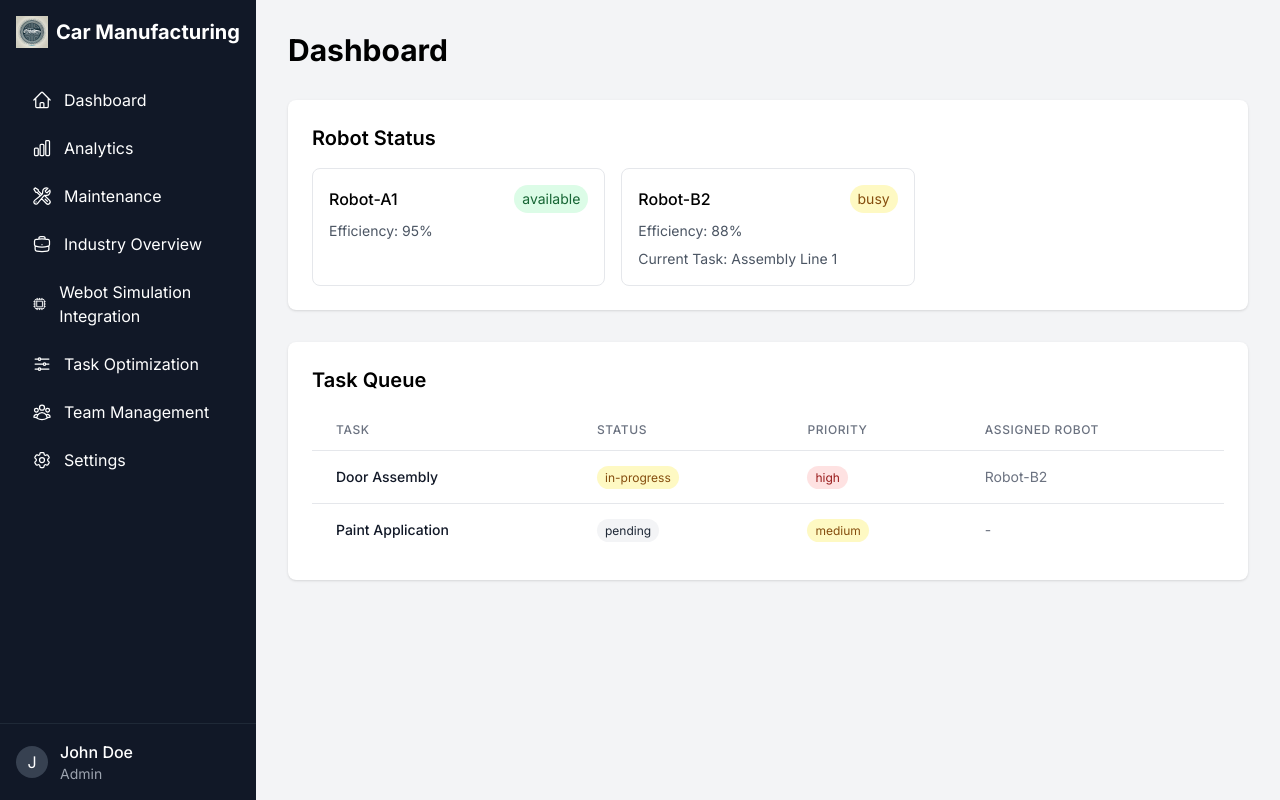
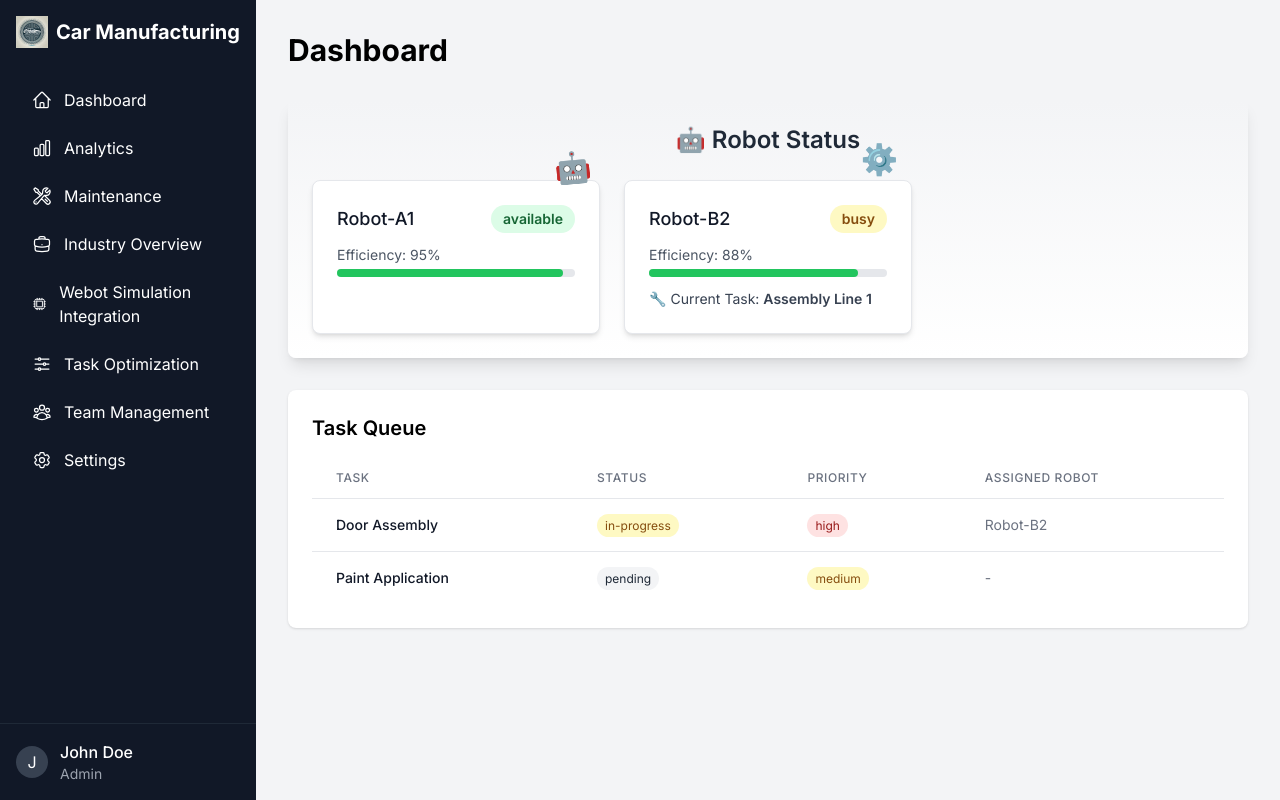
Before and after one commit to CyberKnightsHack/FactoryFlow-AI, a Next.js app: page / in a window 1280 px wide. Built offline with nearby package versions, Linux system fonts and the light colour scheme.

Commit message:
Update RobotStatus.tsx

```diff
--- a/app/components/Dashboard/RobotStatus.tsx
+++ b/app/components/Dashboard/RobotStatus.tsx
@@ -1,4 +1,7 @@
-import { Robot } from '@/app/types';
+"use client"; // Ensures animations run only on the client-side
+
+import { motion } from "framer-motion";
+import { Robot } from "@/app/types";
 
 interface RobotStatusProps {
   robots: Robot[];
@@ -6,37 +9,88 @@ interface RobotStatusProps {
 
 export default function RobotStatus({ robots }: RobotStatusProps) {
   return (
-    <div className="bg-white rounded-lg shadow p-6">
-      <h2 className="text-xl font-semibold mb-4">Robot Status</h2>
-      <div className="grid grid-cols-1 md:grid-cols-2 lg:grid-cols-3 gap-4">
+    <div className="bg-gradient-to-b from-gray-100 to-white p-6 rounded-lg shadow-lg">
+      <h2 className="text-2xl font-semibold text-center text-gray-800 mb-6">
+        🤖 Robot Status
+      </h2>
+
+      <div className="grid grid-cols-1 sm:grid-cols-2 lg:grid-cols-3 gap-6">
         {robots.map((robot) => (
-          <div
+          <motion.div
             key={robot.id}
-            className="border rounded-lg p-4 flex flex-col space-y-2 transition duration-200 hover:shadow-lg"
+            className="border rounded-lg p-6 bg-white shadow-md transition-all duration-300 relative"
+            whileHover={{ scale: 1.05 }}
+            initial={{ opacity: 0, y: 20 }}
+            animate={{ opacity: 1, y: 0 }}
+            transition={{ duration: 0.6, ease: "easeOut" }}
           >
+            {/* Robot Animation */}
+            <motion.div
+              className="absolute -top-8 right-2"
+              animate={
+                robot.status === "busy"
+                  ? { y: [0, -10, 0], x: [0, 5, -5, 0] }
+                  : robot.status === "available"
+                  ? { rotate: [0, 5, -5, 0] }
+                  : { opacity: 0.3 }
+              }
+              transition={{
+                repeat: Infinity,
+                duration: 1.5,
+                ease: "easeInOut",
+              }}
+            >
+              {robot.status === "busy" ? (
+                <span className="text-yellow-500 text-3xl">⚙️</span> // Busy animation
+              ) : robot.status === "available" ? (
+                <span className="text-green-500 text-3xl">🤖</span> // Available animation
+              ) : (
+                <span className="text-gray-400 text-3xl">🔌</span> // Offline animation
+              )}
+            </motion.div>
+
+            {/* Robot Header */}
             <div className="flex justify-between items-center">
-              <h3 className="font-medium">{robot.name}</h3>
+              <h3 className="font-medium text-lg text-gray-900">{robot.name}</h3>
               <span
-                className={`px-2 py-1 rounded-full text-sm ${
-                  robot.status === 'available'
-                    ? 'bg-green-100 text-green-800'
-                    : robot.status === 'busy'
-                    ? 'bg-yellow-100 text-yellow-800'
-                    : 'bg-red-100 text-red-800'
+                className={`px-3 py-1 rounded-full text-sm font-semibold ${
+                  robot.status === "available"
+                    ? "bg-green-100 text-green-800"
+                    : robot.status === "busy"
+                    ? "bg-yellow-100 text-yellow-800"
+                    : "bg-red-100 text-red-800"
                 }`}
               >
                 {robot.status}
               </span>
             </div>
-            <p className="text-sm text-gray-600">
-              Efficiency: {robot.efficiency}%
-            </p>
+
+            {/* Efficiency Bar */}
+            <div className="mt-3">
+              <p className="text-sm text-gray-600">Efficiency: {robot.efficiency}%</p>
+              <div className="w-full h-2 bg-gray-200 rounded-full mt-1">
+                <motion.div
+                  className="h-2 rounded-full bg-green-500"
+                  style={{ width: `${robot.efficiency}%` }}
+                  initial={{ width: "0%" }}
+                  animate={{ width: `${robot.efficiency}%` }}
+                  transition={{ duration: 0.8, ease: "easeOut" }}
+                />
+              </div>
+            </div>
+
+            {/* Current Task (if any) */}
             {robot.currentTask && (
-              <p className="text-sm text-gray-600">
-                Current Task: {robot.currentTask}
-              </p>
+              <motion.p
+                className="text-sm text-gray-700 mt-3"
+                initial={{ opacity: 0 }}
+                animate={{ opacity: 1 }}
+                transition={{ duration: 0.5, delay: 0.3 }}
+              >
+                🔧 Current Task: <span className="font-semibold">{robot.currentTask}</span>
+              </motion.p>
             )}
-          </div>
+          </motion.div>
         ))}
       </div>
     </div>
```
